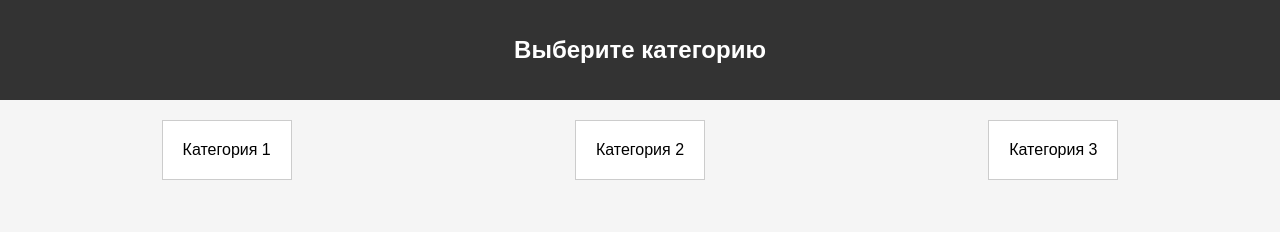
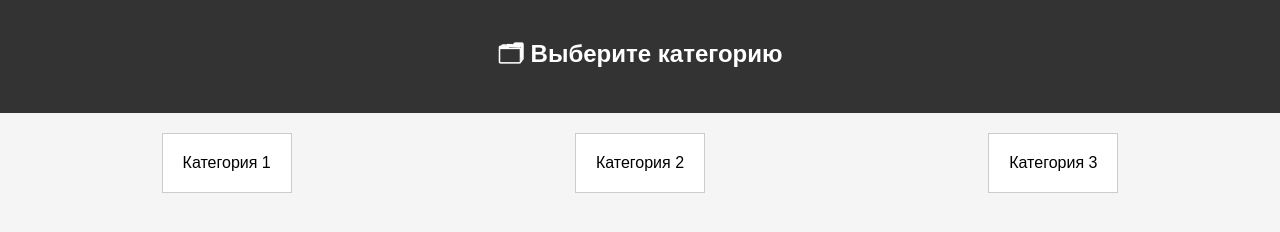
Before and after one commit to 10Valentin01/test_site, a plain HTML site: page index.html in a window 1280 px wide. Drawn offline with Linux system fonts and the light colour scheme.

Commit message:
Update index.html

```diff
--- a/index.html
+++ b/index.html
@@ -2,13 +2,13 @@
 <html lang="en">
 <head>
     <meta charset="UTF-8">
-    <meta name="viewport" content="width=device-width, initial-scale=1.0">
+    <meta name="viewport" content="width=380, initial-scale=1.0">
     <link rel="stylesheet" href="styles.css">
     <title>Магазин категорий</title>
 </head>
 <body>
     <header>
-        <h1>Выберите категорию</h1>
+        <h1>🗂 Выберите категорию</h1>
     </header>
     <div class="categories">
         <div class="category" data-category="1">Категория 1</div>
```
